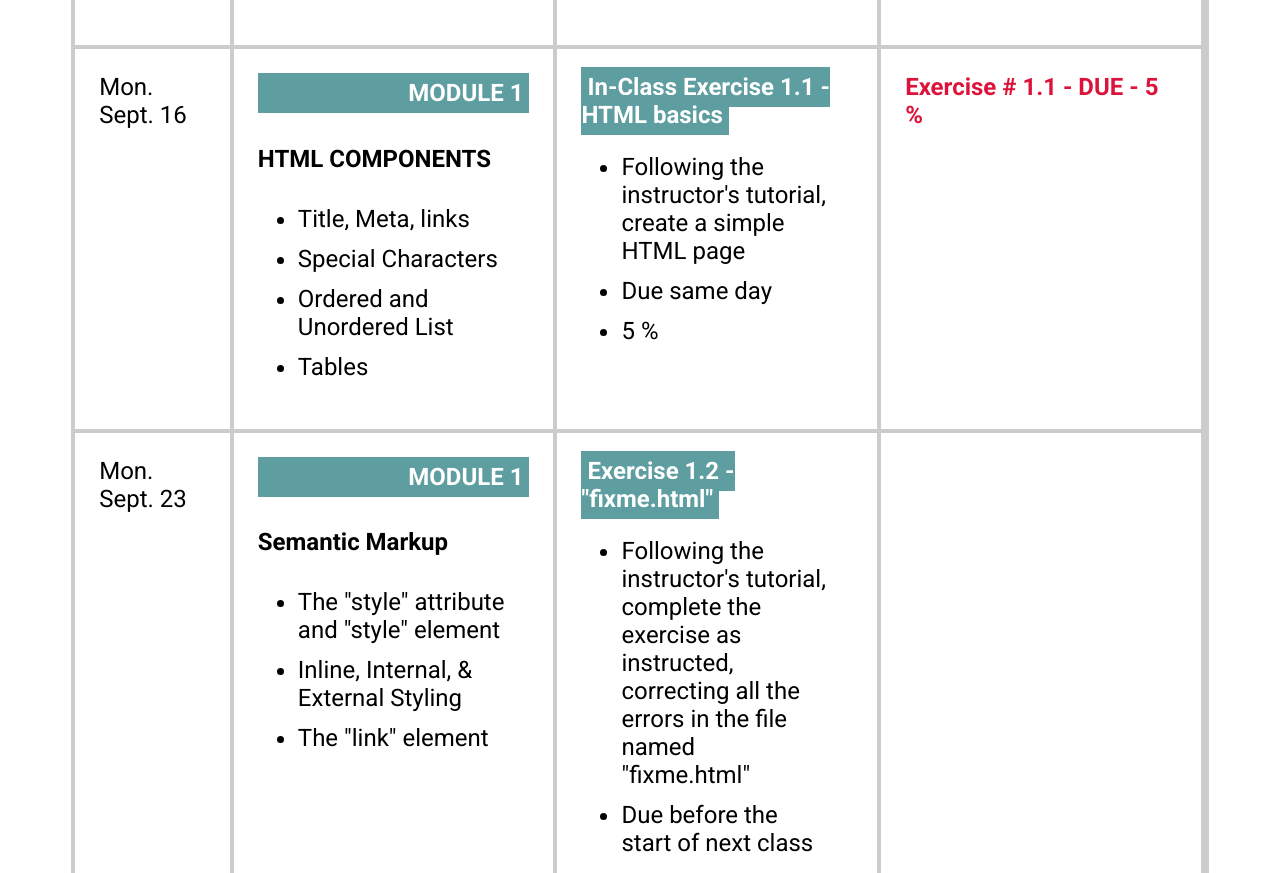
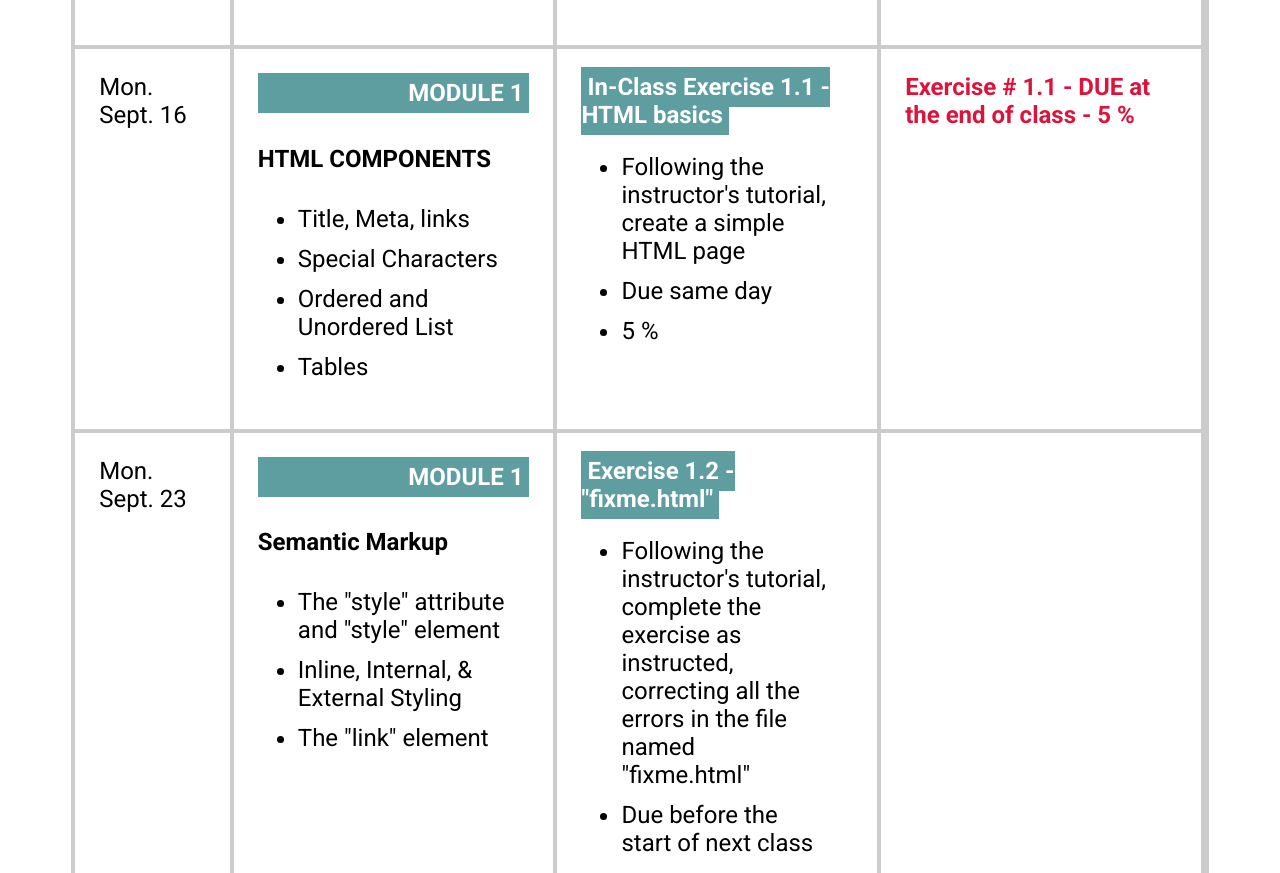
Before and after one commit to Felice63/MDCP-102-FALL-2024, a plain HTML site: page index.html in a window 1280 px wide. Shown: the part 1232-2105 px from the top of the page. Drawn offline with Linux system fonts and the light colour scheme; a script that the page names is missing.

Commit message:
Update index.html

```diff
--- a/index.html
+++ b/index.html
@@ -98,7 +98,7 @@
     </section>
     <section class="thisWeek row" data-weekNum="38">
         <span>
-            <strong class="labsdue">Exercise &#35; 1.1 - DUE - 5 &#37</strong>
+            <strong class="labsdue">Exercise &#35; 1.1 - DUE at the end of class - 5 &#37</strong>
         </span>
     </section>
 
```
